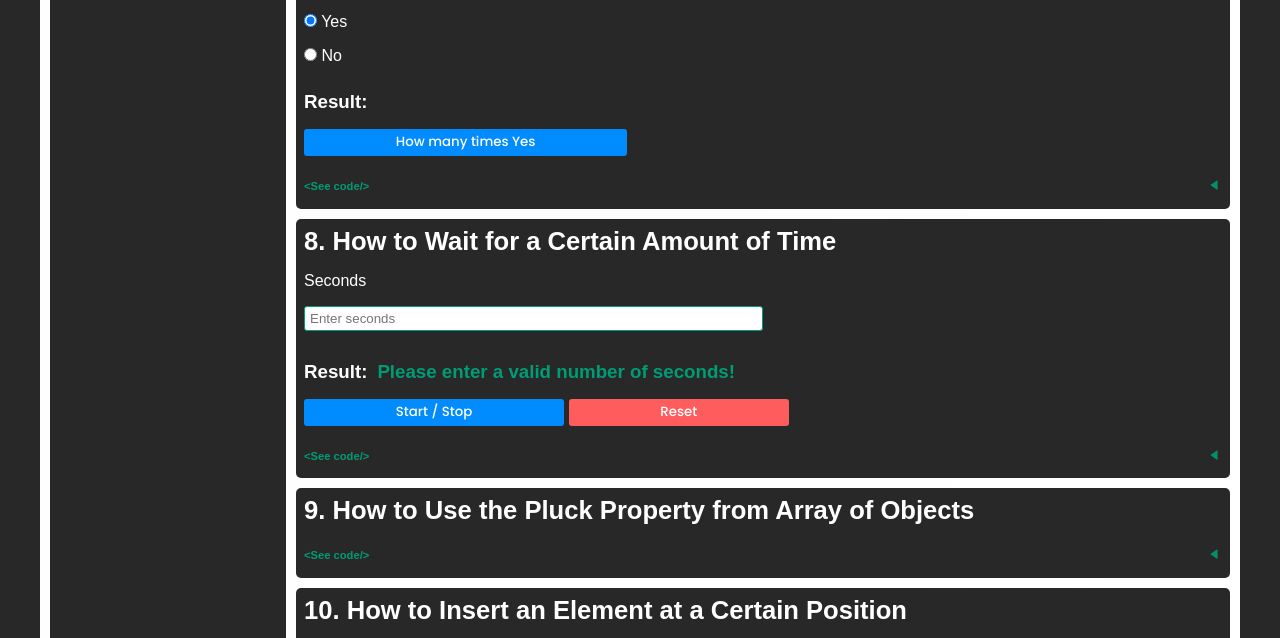
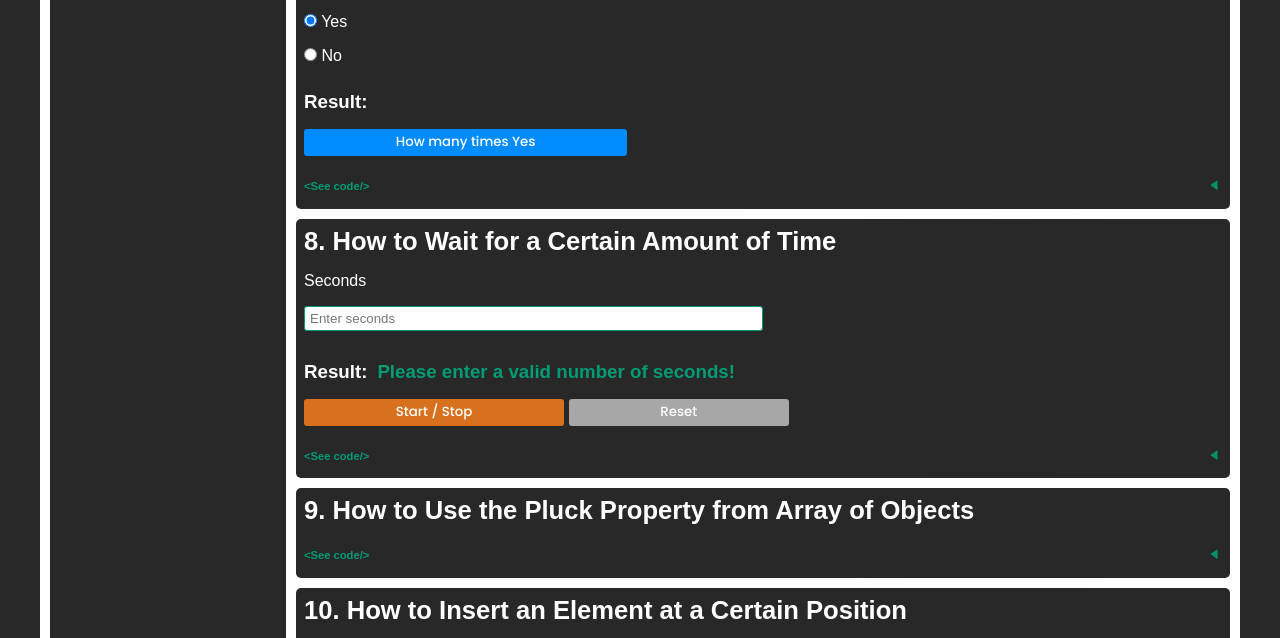
Before and after one commit to martinrodfl/JavaScript-One-Liners, a website: page index.html in a window 1280 px wide. Both pictures are taken after a click on the button "Start / Stop". Shown: the part 3023-3661 px from the top of the page. Drawn offline with nearby package versions, Linux system fonts and the light colour scheme; a web font is replaced by a local one.

Commit message:
Timer ok

```diff
--- a/css/styles.css
+++ b/css/styles.css
@@ -201,7 +201,7 @@ input[type="text"], input[type="number"] {
 	border: none;
 	border-radius: 3px;
 	padding: 0 10%;
-	background-color: rgb(255, 93, 93);
+	background-color: rgb(167, 167, 167);
 	color: var(--text-color);
 	font-family: 'Poppins', sans-serif;
 	font-weight: 500;
@@ -215,6 +215,18 @@ input[type="text"], input[type="number"] {
 
 .green-color {
 	color: var(--accent-color);
+}
+
+.orange-color {
+	max-width: fit-content;
+	height: 27px;
+	border: none;
+	border-radius: 3px;
+	padding: 0 10%;
+	background-color: rgb(216, 113, 29);
+	color: var(--text-color);
+	font-family: 'Poppins', sans-serif;
+	font-weight: 500;
 }
 
 .result-color ul {
--- a/index.html
+++ b/index.html
@@ -338,7 +338,7 @@
 				<h3 class="result-object">Result:<span id="result-seconds" class="result-color"></span></h3>
 				<div>
 
-					<button class="btn-exercise" onclick="startStopContinueTimer()">
+					<button class="btn-exercise" id="btnseconds" onclick="startStopContinueTimer()">
 						Start / Stop <span id="wait-seconds"></span>
 					</button>
 					<button class="btn-reset" onclick="resetTimer()">Reset</button>
--- a/js/exerciseScripts.js
+++ b/js/exerciseScripts.js
@@ -348,11 +348,14 @@ const wait = async (milliseconds) =>
   new Promise((resolve) => setTimeout(resolve, milliseconds));
 
 document.getElementById('result-seconds').innerText = 0;
+const btnseconds = document.getElementById('btnseconds');
 
 function startStopContinueTimer() {
   const secondsInput = document.getElementById('seconds');
   const waitSeconds = document.getElementById('result-seconds');
   waitSeconds.classList.add('green-color');
+  btnseconds.classList.remove('btn-exercise');
+  btnseconds.classList.add('orange-color');
   const seconds = parseInt(secondsInput.value);
 
   if (isNaN(seconds) || seconds <= 0) {
@@ -362,6 +365,8 @@ function startStopContinueTimer() {
 
   if (startStopContinueTimer.timer) {
     // El temporizador está en marcha, se detiene
+    btnseconds.classList.remove('orange-color');
+    btnseconds.classList.add('btn-exercise');
     clearInterval(startStopContinueTimer.timer);
     startStopContinueTimer.timer = null;
     return;
@@ -393,6 +398,8 @@ function startStopContinueTimer() {
     ) {
       clearInterval(startStopContinueTimer.timer);
       startStopContinueTimer.timer = null;
+      btnseconds.classList.remove('orange-color');
+      btnseconds.classList.add('btn-exercise');
       showMessage();
     }
   }, 100);
```
